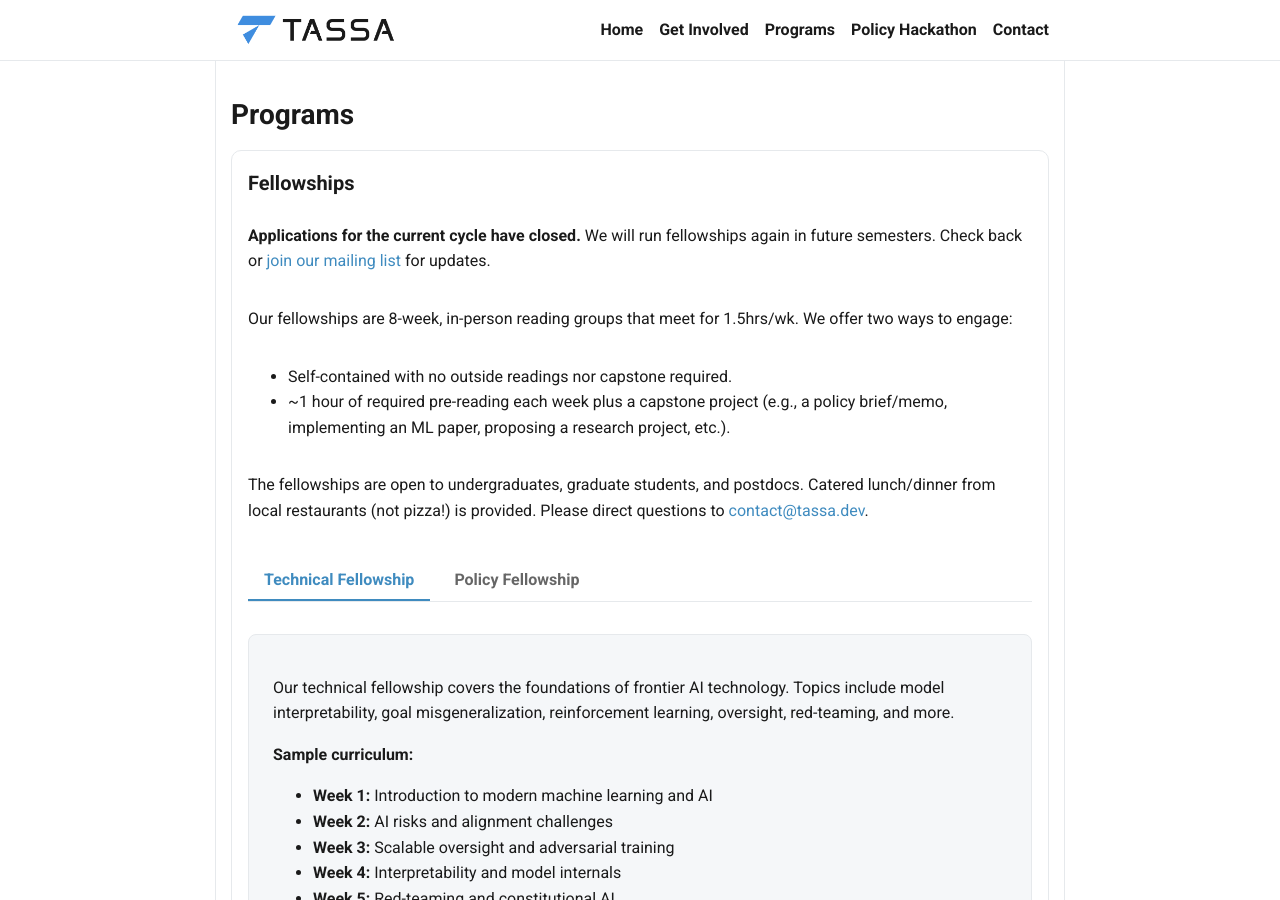
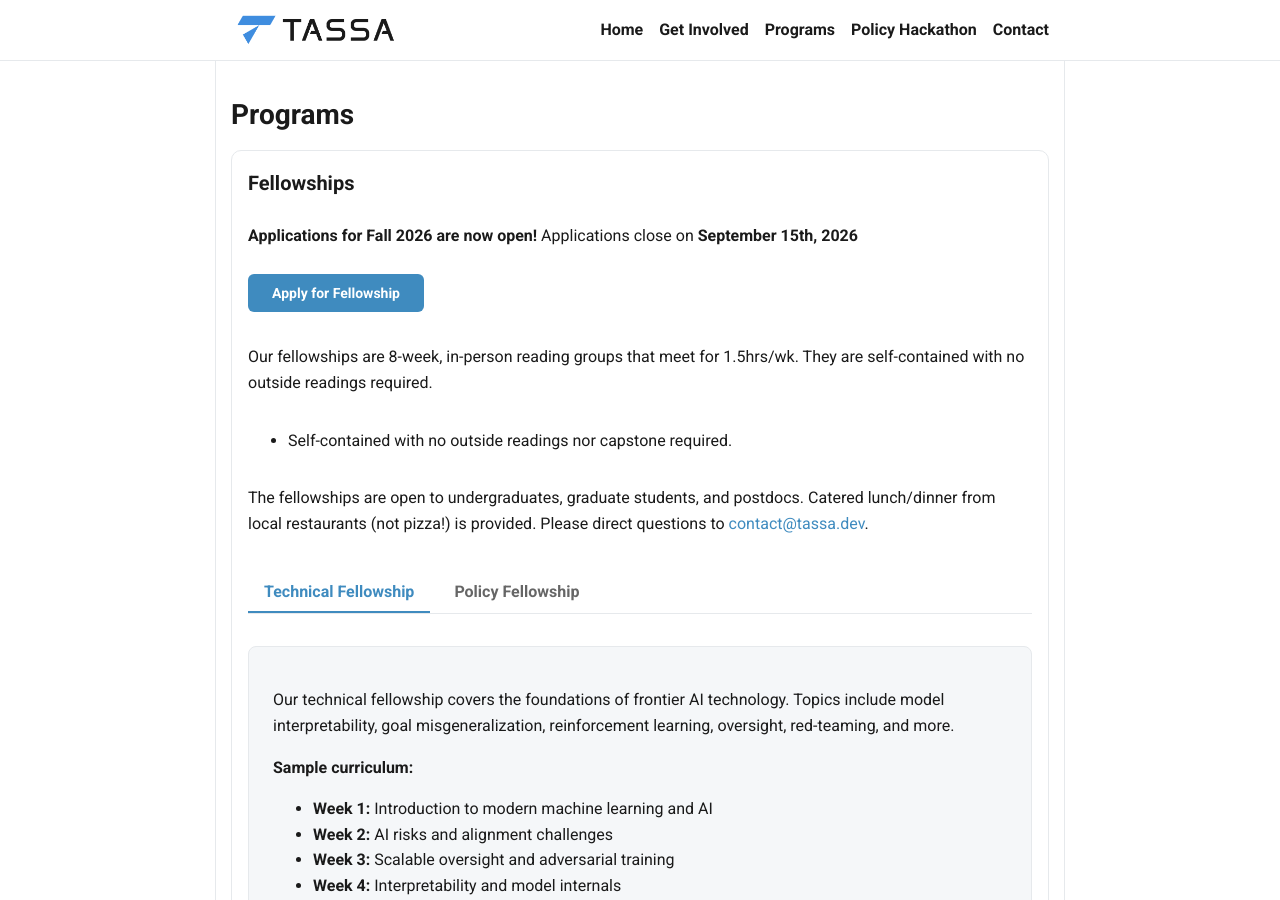
Before and after one commit to tuftsaisafety/tuftsaisafety.github.io, a Jekyll site: the page built from pages/programs.html, in a window 1280 px wide and 900 px high. Built offline with Jekyll 4.4.1, drawn with Linux system fonts in a browser that asks for light colours.

Commit message:
Update programs.html
fall 26 semester

```diff
--- a/pages/programs.html
+++ b/pages/programs.html
@@ -13,28 +13,17 @@ permalink: /programs/
                     <h3>Fellowships</h3>
                 </div>
                 <p>
-                    <strong>Applications for the current cycle have closed.</strong> We will run
-                    fellowships again in future semesters. Check back or
-                    <a
-                        href="https://elist.tufts.edu/sympa/subscribe/tuftsaisafety"
-                        target="_blank"
-                        rel="noopener"
-                        >join our mailing list</a
-                    >
-                    for updates.
+                    <strong>Applications for Fall 2026 are now open!</strong> Applications close on
+                    <strong>September 15th, 2026</strong>
+                    <br /><br />
+                    <a href="https://airtable.com/appJJKiljJGP08yga/pagkeOeQdfLzeKQTJ/form" target="_blank" rel="noopener" class="btn" style="width: auto; padding: 8px 24px;">Apply for Fellowship</a>
                 </p>
 
                 <p>
-                    Our fellowships are 8-week, in-person reading groups that meet for 1.5hrs/wk. We
-                    offer two ways to engage:
+                    Our fellowships are 8-week, in-person reading groups that meet for 1.5hrs/wk. They are self-contained with no outside readings required.
                 </p>
                 <ul>
                     <li>Self-contained with no outside readings nor capstone required.</li>
-                    <li>
-                        ~1 hour of required pre-reading each week plus a capstone project (e.g., a
-                        policy brief/memo, implementing an ML paper, proposing a research project,
-                        etc.).
-                    </li>
                 </ul>
                 <p>
                     The fellowships are open to undergraduates, graduate students, and postdocs.
```
